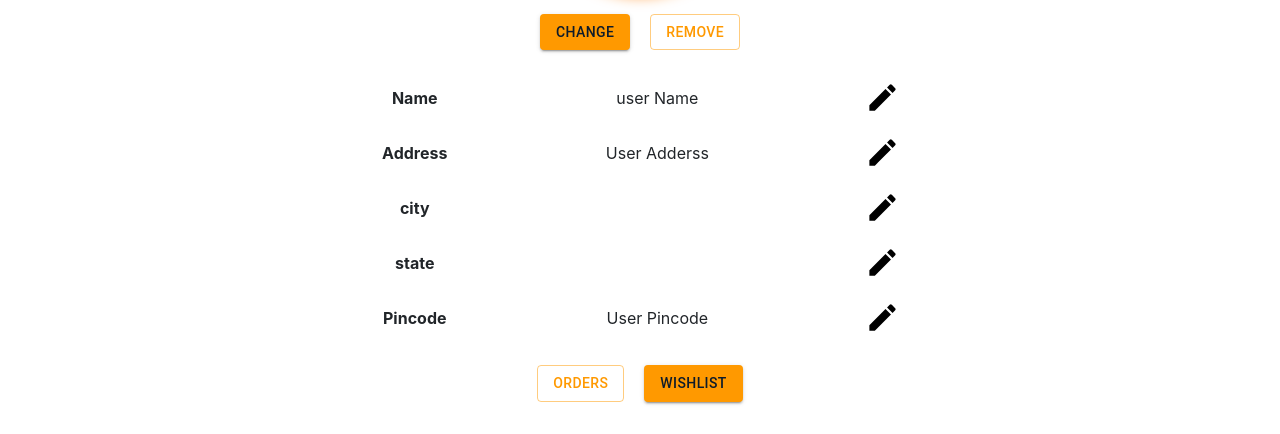
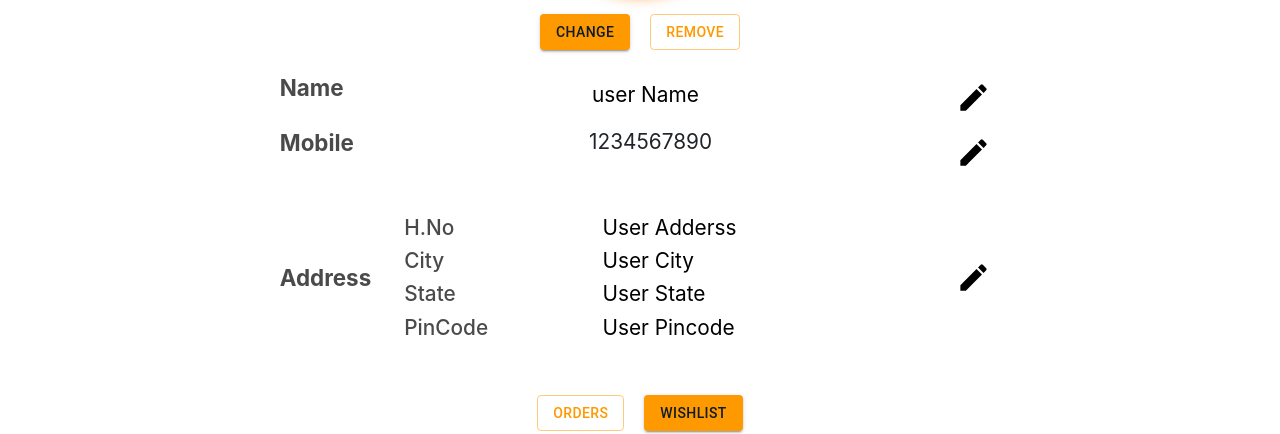
Before and after one commit to AbidShaik09/homiecraft-frontend, a React (Create React App) app in the folder homie-craft/: page /profile in a window 1280 px wide. Shown: the part 346-780 px from the top of the page. Built offline with nearby package versions, Linux system fonts and the light colour scheme.

Commit message:
Allignment of Categories, Card Fixed Width and Height, Updated user details alignment in customerprofile

```diff
--- a/homie-craft/src/App.js
+++ b/homie-craft/src/App.js
@@ -4,7 +4,7 @@ import { createTheme,ThemeProvider } from '@mui/material/styles';
 import OrangeTheme from './themes/OrangeTheme';
 import Home from './pages/customer/Home';
 import { BrowserRouter as Router,Routes,Route } from 'react-router-dom';
-import CustomerProfile from './pages/customer/CustomerProfile';
+import CustomerProfile from './pages/customer/CustomerProfile/CustomerProfile';
 import Categories from './pages/customer/Categories';
 import Item from './pages/customer/Item';
 import Wishlist from './pages/customer/Wishlist';
--- a/homie-craft/src/components/orangeCard/OrangeCard.jsx
+++ b/homie-craft/src/components/orangeCard/OrangeCard.jsx
@@ -5,8 +5,9 @@ import CardMedia from '@mui/material/CardMedia';
 import Typography from '@mui/material/Typography';
 import styled from '@emotion/styled';
 import { alpha } from '@mui/material';
+import { useNavigate } from 'react-router-dom';
 export default function OrangeCard(params) {
-
+  let id = params.id
   let title=params.title
   let description= params.description
 
@@ -17,22 +18,30 @@ export default function OrangeCard(params) {
       backgroundColor: alpha(theme.palette.secondary.main)
     }
   }));
+  const navhook = useNavigate()
+  const navigateHandler =()=>{
+    navhook('/categories/'+id)
+  }
 
   return (
-    <DivWrapper className='orange-card'>
+    <DivWrapper className='orange-card ' onClick={navigateHandler}>
 
-    <Card sx={{ maxWidth: 350,  }} >
+    <Card className='btn'  sx={{height: 270,width: 350,}}>
       <CardMedia
-        sx={{ height: 200,objectFit:'cover'}}
+        sx={{ height: 200,width: 320,objectFit:'cover'}}
         image={params.image}
         title={title}
         alt={title}
       />
       <CardContent>
-        <Typography gutterBottom variant="h5" component="div">
+        <Typography gutterBottom variant="h5" component="div"
+          sx={{ overflow: 'hidden'}}
+        >
           {title}
         </Typography>
-        <Typography variant="body2" >
+        <Typography variant="body2"
+        sx={{ overflow: 'hidden'}}
+        >
           {description}
         </Typography>
       </CardContent>
--- a/homie-craft/src/pages/customer/Categories.jsx
+++ b/homie-craft/src/pages/customer/Categories.jsx
@@ -5,7 +5,7 @@ function Categories() {
     let {id} = useParams()
   return (
     <div>
-      <h1>Category with id: {id}</h1>
+      <h1>Category : {id}</h1>
     </div>
   )
 }
--- a/homie-craft/src/pages/customer/CustomerProfile.css
+++ b/homie-craft/src/pages/customer/CustomerProfile/CustomerProfile.css
@@ -29,22 +29,38 @@
     gap: 20px;
     padding: 20px;
 }
-.table-container{
-    display: flex;
-    flex-direction: column;
+.grey{
+    color: rgba(14, 14, 14, 0.753);
+}
+
+ .larger{
+    font-size: 1.4rem;
+ }
+ .table {
+    font-size: 1.3rem;
+    margin: auto;
+    width: 40vw !important;
+ }
+.bold{
+    font-weight: boldER;
+}
+.lessbold{
+    font-weight:500;
+}
+.margin{
+    margin: 30px;
+}
+.address{
     align-items: center;
     justify-content: center;
-    font-size: 1.2rem;
-    background-color: aqua;
 }
-table td {
-    text-align: center;
- }
+.this{
 
- .table {
-    margin: auto;
-    width: 50% !important;
- }
-.bold{
-    font-weight: bold;
+    background-color: #ff7b00;
 }
+.td-center{
+    justify-content: space-around;
+    align-items: center;
+    gap: 30px;
+    width: 40vw;
+}
--- a/homie-craft/src/pages/customer/CustomerProfile.jsx
+++ b/homie-craft/src/pages/customer/CustomerProfile/CustomerProfile.jsx
@@ -1,6 +1,6 @@
 import React from 'react'
-import ButtonPrimary from '../../components/button/primary/ButtonPrimary'
-import ButtonSecondary from '../../components/button/secondary/ButtonSecondary'
+import ButtonPrimary from '../../../components/button/primary/ButtonPrimary'
+import ButtonSecondary from '../../../components/button/secondary/ButtonSecondary'
 import './CustomerProfile.css'
 import CreateIcon from '@mui/icons-material/Create';
 import { Navigate, useNavigate } from 'react-router-dom';
@@ -10,11 +10,12 @@ function CustomerProfile() {
 
   let userData = {
     name: 'user Name',
+    contact:'1234567890',
     profilePicURL: 'https://images.hitpaw.com/topics/3d/profile-photo-1.jpg',
-    address: 'User Adderss' ,
-    City:'User City',
-    State:'User State',
-    PinCode :'User Pincode'
+    houseNumber: 'User Adderss' ,
+    city:'User City',
+    state:'User State',
+    pinCode :'User Pincode'
 
 
   }
@@ -56,14 +57,31 @@ function CustomerProfile() {
             <ButtonSecondary name='Remove' action={removeProfilePic} />
           </div>
 
-          <div className='col-auto' >
-            <table className='table table-responsive'>
-              <tr>
-                <td className='bold'>
+          <div className='' >
+            <table className='table '>
+            <tr className='d-flex justify-content-between '>
+                <td className='bold larger grey'>
                   Name
                 </td>
+                <td >
+                  <div className='align-self-start'>
+                  {userData.name}
+                  </div>
+                </td>
+                <td className='align-self-end'>
+                  <div className='btn'>
+
+                    <CreateIcon fontSize="large" />
+
+                  </div>
+                </td>
+              </tr>
+              <tr className='d-flex justify-content-between '>
+                <td className='bold larger grey'>
+                Mobile
+                </td>
                 <td>
-                  {userData.name}
+                {userData.contact}
                 </td>
                 <td>
                   <div className='btn'>
@@ -74,62 +92,51 @@ function CustomerProfile() {
                 </td>
               </tr>
 
-              <tr>
-                <td className='bold'>
+              <tr className='d-flex justify-content-between align-items-center '>
+
+                <td className='bold larger grey '>
                   Address
                 </td>
+                <td >
+                <table className='table margin'>
+                <tr >
+                    <td className='lessbold  grey'>
+                      H.No
+                    </td>
                     <td>
-                  {userData.address}
-                </td>
-                <td >
-                  <div className='btn'>
-
-                    <CreateIcon fontSize="large" />
-
-                  </div>
+                      {userData.houseNumber}
                     </td>
                 </tr>
-              <tr>
-                <td className='bold'>
-                  city
+                <tr >
+                    <td className='lessbold grey'>
+                      City
                     </td>
                     <td>
                       {userData.city}
                     </td>
-                <td >
-                  <div className='btn'>
-
-                    <CreateIcon fontSize="large" />
-
-                  </div>
-                </td>
                 </tr>
                 <tr>
-                <td className='bold'>
-                  state
+                    <td className='lessbold  grey'>
+                      State
                     </td>
                     <td>
                       {userData.state}
                     </td>
-                <td >
-                  <div className='btn'>
-
-                    <CreateIcon fontSize="large" />
-
-                  </div>
+                </tr>
+                <tr >
+                    <td className='lessbold  grey'>
+                      PinCode
+                    </td>
+                    <td>
+                      {userData.pinCode}
                     </td>
                 </tr>
-              <tr>
-                <td className='bold'>
-                  Pincode
+                </table>
                 </td>
-                <td>
-                  {userData.PinCode}
-                </td>
-                <td >
-                  <div className='btn'>
+                <td className=' '>
+                  <div className='btn  '>
 
-                    <CreateIcon fontSize="large" />
+                    <CreateIcon fontSize="large" className='' />
 
                   </div>
                 </td>
--- a/homie-craft/src/pages/customer/Home.jsx
+++ b/homie-craft/src/pages/customer/Home.jsx
@@ -2,34 +2,41 @@ import OrangeCard from '../../components/orangeCard/OrangeCard'
 
 const Home = () => {
   let categories = [{
+    id:'women-fashion',
     title: "Women's Fashion",
     description: "this is a collection of WoMen's clothes",
     image: "https://static.independent.co.uk/s3fs-public/thumbnails/image/2019/04/30/12/sustainable-fashion-brands-women-indybest-0.jpg"
   },
   {
+    id: "men-fashion",
     title: "Men's Fashion",
     description: "this is a collection of Men's clothes",
     image: "https://th.bing.com/th/id/OIP.0oxXnJ17HjSmlMkYE6I9-QHaEo?rs=1&pid=ImgDetMain"
   }, {
-    title: "Men's Fashion",
+    id: "kid-fashion",
+    title: "Kid's Fashion",
     description: "this is a collection of Men's clothes",
     image: "https://th.bing.com/th/id/OIP.0oxXnJ17HjSmlMkYE6I9-QHaEo?rs=1&pid=ImgDetMain"
   },
   {
-    title: "Men's Fashion",
+    id: "accessories",
+    title: "Accessories",
     description: "this is a collection of Men's clothes",
     image: "https://th.bing.com/th/id/OIP.0oxXnJ17HjSmlMkYE6I9-QHaEo?rs=1&pid=ImgDetMain"
   }, {
-    title: "Men's Fashion",
+    id: "ornaments",
+    title: "Ornaments",
     description: "this is a collection of Men's clothes",
-    image: "https://th.bing.com/th/id/OIP.0oxXnJ17HjSmlMkYE6I9-QHaEo?rs=1&pid=ImgDetMain"
+    image: "https://static.remove.bg/sample-gallery/graphics/bird-thumbnail.jpg"
   },
   {
-    title: "Men's Fashion",
-    description: "this is a collection of Men's clothes",
+    id: "water-bottles",
+    title: "Water Bottles",
+    description: "this is a collection of Men's clothes dshf f sdf sdf sd f sdfsd f sdf sdf dsff  fd fds fd df dsc  ",
     image: "https://th.bing.com/th/id/OIP.0oxXnJ17HjSmlMkYE6I9-QHaEo?rs=1&pid=ImgDetMain"
   }, {
-    title: "Men's Fashion",
+    id: "gadgets",
+    title: "Gadgets",
     description: "this is a collection of Men's clothes",
     image: "https://th.bing.com/th/id/OIP.0oxXnJ17HjSmlMkYE6I9-QHaEo?rs=1&pid=ImgDetMain"
   }]
@@ -37,12 +44,12 @@ const Home = () => {
     <>
     <div class="mt-2" style={{width:"full", backgroundColor:"chocolate",height:"50vh"}}>Banner</div>
 
-      <div className="container  mt-5 mb-5 p-3 pr-5 rounded" style={{display:"flex",flexWrap:"wrap",gap:"25px",alignItems:"center",justifyContent:"center"}}>
+      <div className="container   mt-5 mb-5 p-3 pr-5 rounded" style={{display:"flex",flexWrap:"wrap",gap:"25px",alignItems:"center",justifyContent:"center"}}>
       {
         categories.map((c)=>{
           return (
-            <div class="rounded " style={{boxShadow: "0 0 10px 2px rgba(0, 0, 0, 0.5)"}}>
-            <OrangeCard image={c.image} title={c.title} description={c.description}/>
+            <div className="rounded" style={{boxShadow: "0 0 0px 2px rgba(0, 0, 0, 0.5)"}}>
+            <OrangeCard image={c.image} title={c.title} id= {c.id} />
             </div>
           )
         })
--- a/homie-craft/src/themes/OrangeTheme.jsx
+++ b/homie-craft/src/themes/OrangeTheme.jsx
@@ -4,7 +4,8 @@ const OrangeTheme = createTheme({
   palette: {
     primary: {
       main: '#ff9900',
-      contrastText: '#0d1b2a'
+      contrastText: '#0d1b2a',
+      secondary:'#e0e1dd'
     },
     secondary: {
       main: '#e0e1dd',
```
Lines whose indentation alone changed are shown as unchanged.
